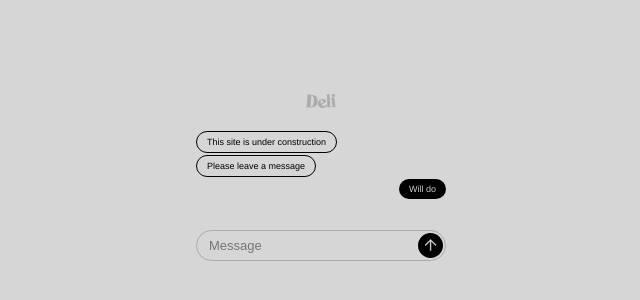
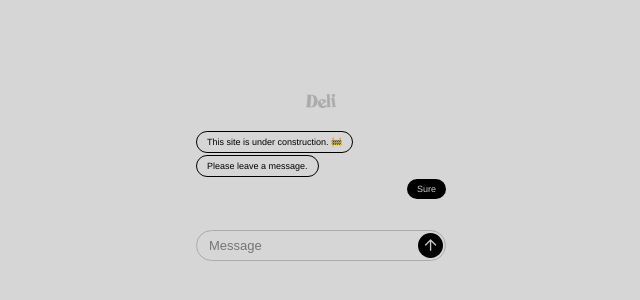
Before and after one commit to builtbyloic/deliarthaus, a plain HTML site: page index.html in a window 1280 px wide. Shown: the part 248-548 px from the top of the page, 319-959 px from the left. Drawn offline with nearby package versions, Linux system fonts and the light colour scheme.

Commit message:
Update index.html

```diff
--- a/index.html
+++ b/index.html
@@ -32,7 +32,7 @@
 	<META NAME="Language" CONTENT="English">
 
 	<script src="https://cdnjs.cloudflare.com/ajax/libs/jquery/2.1.3/jquery.min.js"></script>
-	<meta name="viewport" content="width=device-width, initial-scale=1.0">
+	<meta name="viewport" content="width=device-width, initial-scale=1.0" user-scalable=no">
 
 	<style type="text/css">
 
@@ -216,15 +216,15 @@
 			<div id="logo"><img src="assets/images/deli.png" width="30px" height="auto" style="text-align: center;"></div>
 			<div id="phone" class="phone">
 				<div class="message left">
-					<div class="message-text">This site is under construction
+					<div class="message-text">This site is under construction. 🚧
 					</div>
 				</div>
 				<div class="message left">
-					<div class="message-text">Please leave a message
+					<div class="message-text">Please leave a message.
 					</div>
 				</div>
 				<div class="message right">
-					<div class="message-text">Will do
+					<div class="message-text">Sure
 					</div>
 				</div>
 			</div>
```
